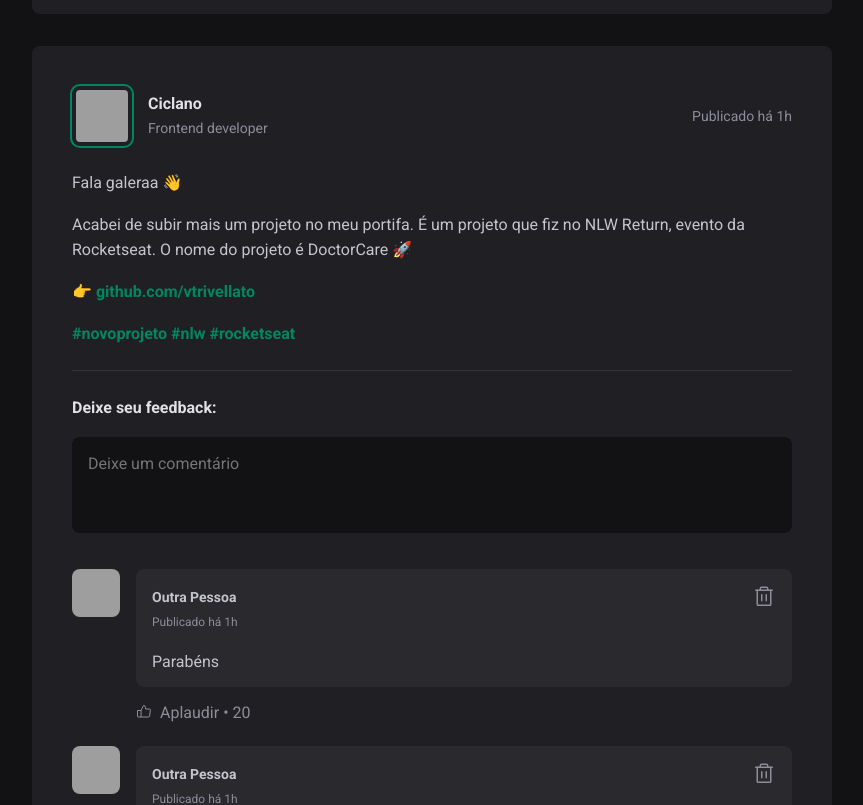
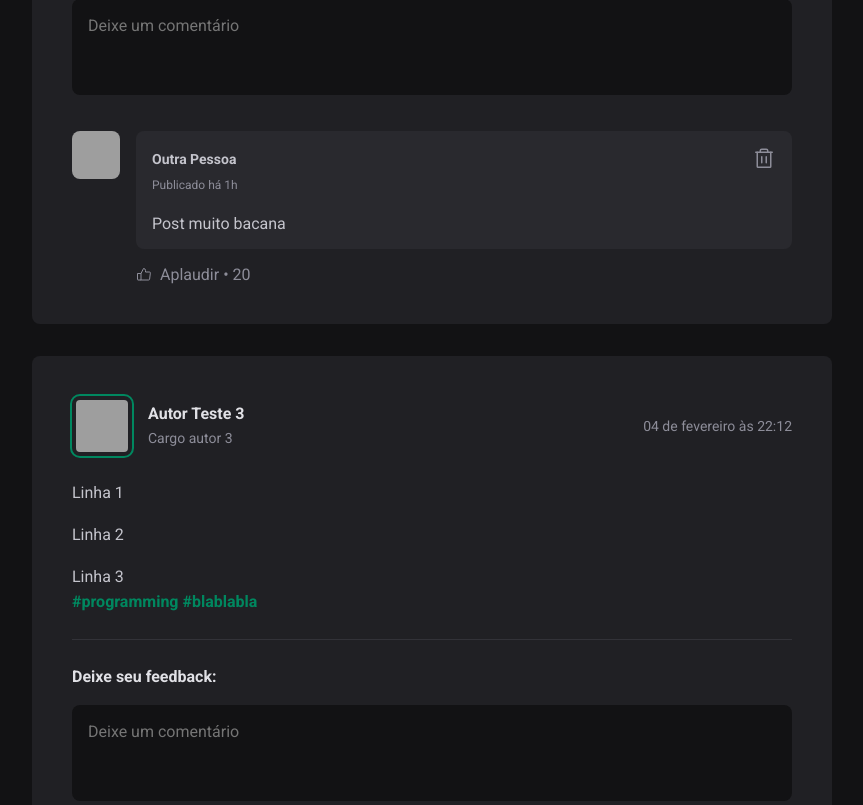
Before and after one commit to vtrivellato/01-fundamentos-reactjs, a React (Vite) app: page / in a window 1280 px wide. Shown: the part 1160-1965 px from the top of the page, without its empty margins (352-1215 px from the left). Built offline with nearby package versions, Linux system fonts and the light colour scheme; grey boxes are pictures that could not be loaded.

Commit message:
made posts listing in app and comment creation per post

```diff
--- a/src/App.jsx
+++ b/src/App.jsx
@@ -6,25 +6,27 @@ import './App.modules.css'
 
 import './global.css'
 
+import posts from './posts.json'
+
 export function App() {
 	return (
 		<div>
 			<Header />
 
 			<div className="wrapper">
-				<Sidebar
-
-				/>
+				<Sidebar />
 
 				<main>
-					<Post
-						author="Fulano"
-						authorInfo="Fullstack developer"
-					/>
-					<Post
-						author="Ciclano"
-						authorInfo="Frontend developer"
-					/>
+					{posts.map(post => {
+						return (
+							<Post
+								key={post.id}
+								author={post.author}
+								publishedAt={post.publishedAt}
+								content={post.content}
+							/>
+						)
+					})}
 				</main>
 			</div>
 		</div>
--- a/src/components/Comment.jsx
+++ b/src/components/Comment.jsx
@@ -3,7 +3,7 @@ import { ThumbsUp, Trash } from 'phosphor-react'
 
 import styles from './Comment.module.css'
 
-export function Comment() {
+export function Comment({ content, onDelete }) {
     return (
         <div className={styles.comment}>
             <Avatar src="https://github.com/vtrivellato.png" borderless />
@@ -17,11 +17,16 @@ export function Comment() {
                             <time title="21 de fevereiro às 16:53" dateTime="2022-02-21 16:53:57">Publicado há 1h</time>
                         </div>
 
-                        <button title="Deletar comentário"><Trash size={24} /></button>
+                        <button
+                            title="Deletar comentário"
+                            onClick={onDelete}
+                        >
+                                <Trash size={24} />
+                        </button>
                     </header>
 
                     <p>
-                        Parabéns
+                        {content}
                     </p>
                 </div>
 
--- a/src/components/Post.jsx
+++ b/src/components/Post.jsx
@@ -1,38 +1,98 @@
+import { useState } from 'react'
+
 import { Avatar } from './Avatar'
 import { Comment } from './Comment'
 
 import styles from './Post.module.css'
 
-export function Post(props) {
+export function Post({ author, publishedAt, content }) {
+    const publishDateFormatted = new Intl.DateTimeFormat('pt-BR', {
+        day: "2-digit",
+        month: "long",
+        hour: "2-digit",
+        minute: "2-digit"
+    }).format(new Date(publishedAt))
+
+    const [comments, setComments] = useState([
+        {
+            id: 1,
+            content: 'Post muito bacana'
+        }
+    ])
+    const [newComment, setNewComment] = useState('')
+
+    const handleNewCommentChange = () => {
+        setNewComment(event.target.value);
+    }
+
+    const handleCreateNewComment = () => {
+        event.preventDefault();
+
+        setComments([...comments,
+            {
+                id: comments.length + 1,
+                content: newComment
+            }
+        ])
+        setNewComment('')
+    }
+
+    const handleCommentDelete = (id) => {
+        const commentListExcludingById = comments.filter(comment => {
+            return comment.id !== id
+        })
+
+        setComments(commentListExcludingById)
+    }
+
     return (
         <article className={styles.post}>
             <header>
                 <div className={styles.author}>
-                    <Avatar src="https://github.com/maykbrito.png" />
+                    <Avatar src={author.avatarUrl} />
 
                     <div className={styles.authorInfo}>
-                        <strong>{props.author}</strong>
-                        <span>{props.authorInfo}</span>
+                        <strong>{author.name}</strong>
+                        <span>{author.role}</span>
                     </div>
                 </div>
 
-                <time title="21 de fevereiro às 16:53" dateTime="2022-02-21 16:53:57">Publicado há 1h</time>
+                <time
+                    title="21 de fevereiro às 16:53"
+                    dateTime="2022-02-21 16:53:57"
+                >
+                    {publishDateFormatted}
+                </time>
             </header>
 
             <div className={styles.content}>
-                <p>Fala galeraa 👋</p>
-                <p>Acabei de subir mais um projeto no meu portifa. É um projeto que fiz no NLW Return, evento da Rocketseat. O nome do projeto é DoctorCare 🚀</p>
-                <p>👉{' '}<a href="">github.com/vtrivellato</a></p>
-                <p>
-                    <a href="">#novoprojeto</a>{' '}
-                    <a href="">#nlw</a>{' '}
-                    <a href="">#rocketseat</a>
-                </p>
+                {
+                    content.map(part => {
+                        switch (part.type) {
+                            case "paragraph":
+                                return <p key={Math.floor(Math.random() * 100)}>{part.content}</p>
+                            case "link":
+                                return (
+                                    <>
+                                        <a href="">{part.content}</a>
+                                        <span>&nbsp;</span>
+                                    </>
+                                )
+                            default:
+                                break;
+                        }
+                    })
+                }
             </div>
 
-            <form className={styles.commentForm}>
+            <form onSubmit={handleCreateNewComment} className={styles.commentForm}>
                 <strong>Deixe seu feedback: </strong>
-                <textarea placeholder="Deixe um comentário" />
+                <textarea
+                    name="comment"
+                    placeholder="Deixe um comentário"
+                    value={newComment}
+                    onChange={handleNewCommentChange}
+                />
 
                 <footer>
                     <button type="submit">Publicar</button>
@@ -40,9 +100,17 @@ export function Post(props) {
             </form>
 
             <div className={styles.commentList}>
-                <Comment />
-                <Comment />
-                <Comment />
+                {
+                    comments.map(comment => {
+                        return (
+                            <Comment
+                                key={comment.id}
+                                content={comment.content}
+                                onDelete={() => handleCommentDelete(comment.id)}
+                            />
+                        )
+                    })
+                }
             </div>
         </article>
     )
--- /dev/null
+++ b/src/posts.json
@@ -0,0 +1,95 @@
+[
+    {
+        "id": 1,
+        "author": {
+            "name": "Autor Teste 1",
+            "role": "Cargo autor 1",
+            "avatarUrl": "https://github.com/vtrivellato.png"
+        },
+        "publishedAt": "2023-02-01T23:12:19-03:00",
+        "content": [
+            {
+                "type": "paragraph",
+                "content": "Linha 1"
+            },
+            {
+                "type": "paragraph",
+                "content": "Linha 2"
+            },
+            {
+                "type": "paragraph",
+                "content": "Linha 3"
+            },
+            {
+                "type": "link",
+                "content": "#programming"
+            },
+            {
+                "type": "link",
+                "content": "#blablabla"
+            }
+        ]
+    },
+    {
+        "id": 2,
+        "author": {
+            "name": "Autor Teste 2",
+            "role": "Cargo autor 2",
+            "avatarUrl": "https://github.com/diego3g.png"
+        },
+        "publishedAt": "2023-02-02T12:23:19-03:00",
+        "content": [
+            {
+                "type": "paragraph",
+                "content": "Linha 1"
+            },
+            {
+                "type": "paragraph",
+                "content": "Linha 2"
+            },
+            {
+                "type": "paragraph",
+                "content": "Linha 3"
+            },
+            {
+                "type": "link",
+                "content": "#programming"
+            },
+            {
+                "type": "link",
+                "content": "#blablabla"
+            }
+        ]
+    },
+    {
+        "id": 3,
+        "author": {
+            "name": "Autor Teste 3",
+            "role": "Cargo autor 3",
+            "avatarUrl": "https://github.com/maykbrito.png"
+        },
+        "publishedAt": "2023-02-04T19:12:23-03:00",
+        "content": [
+            {
+                "type": "paragraph",
+                "content": "Linha 1"
+            },
+            {
+                "type": "paragraph",
+                "content": "Linha 2"
+            },
+            {
+                "type": "paragraph",
+                "content": "Linha 3"
+            },
+            {
+                "type": "link",
+                "content": "#programming"
+            },
+            {
+                "type": "link",
+                "content": "#blablabla"
+            }
+        ]
+    }
+]
```
